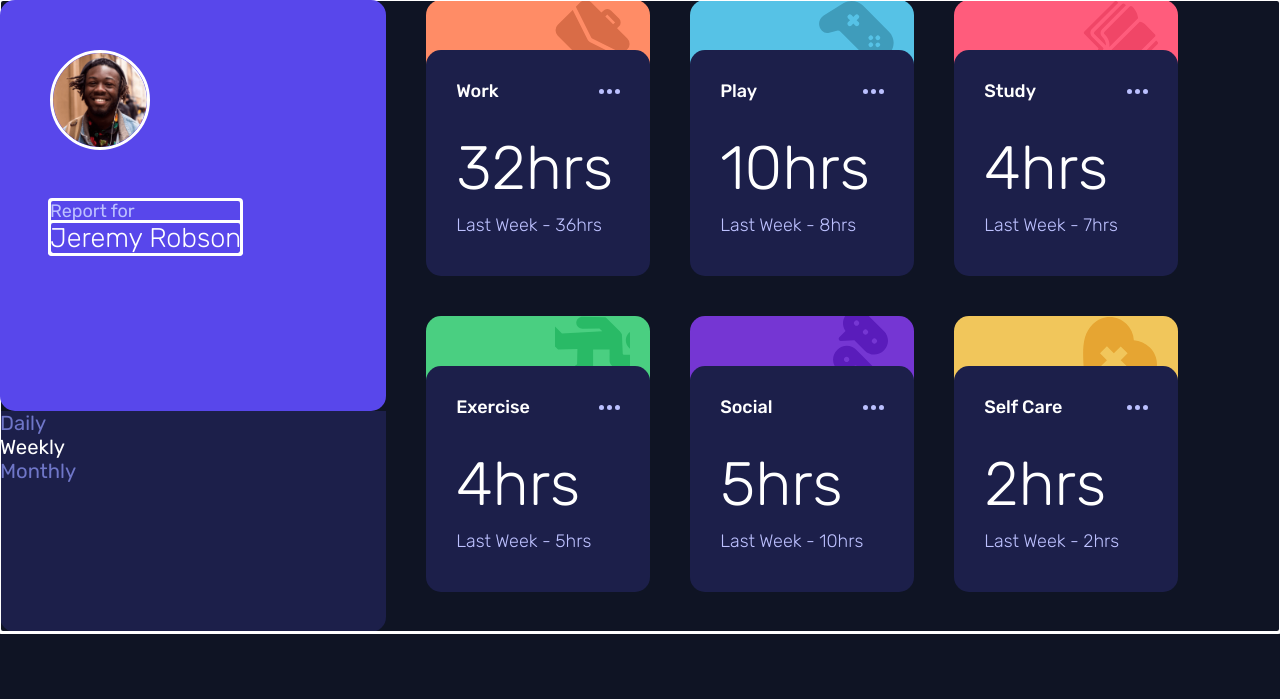
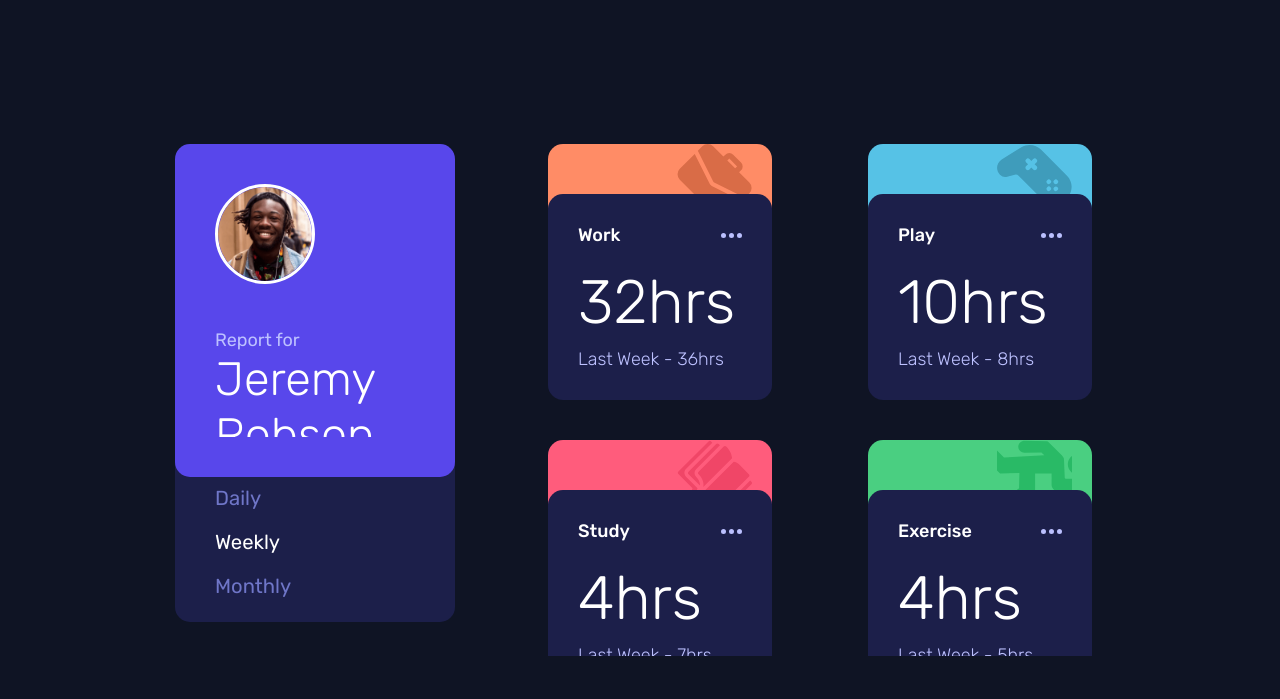
Before and after one commit to caioalmeidacl/time-tracking-dashboard, a plain HTML site: page index.html in a window 1280 px wide. Drawn offline with Linux system fonts and the light colour scheme.

Commit message:
feat: desktop finish and v1

```diff
--- a/style.css
+++ b/style.css
@@ -169,24 +169,24 @@ path:hover {
     body {
         grid-template-areas:
             "section main";
-        grid-template-columns:  auto 0.9fr;
+        grid-template-columns:  350px auto;
         grid-template-rows: 1fr;
-        outline: auto ;
-        height: fit-content;
-        gap: 40px;
+        gap: 10px;
+        place-content: center;
+        place-items: center;
     }
 
     section {
         overflow: hidden;
+        max-width: 30vw;
     }
 
     .profile {
-        height: 100%;
-        width: 100%;
+        min-width: fit-content;
+        height: 64vh;
         overflow: hidden;
-        display: flex;
-        flex-direction: column;
     }
+
     .info {
         flex-direction: column;
         height: 65%;
@@ -194,18 +194,19 @@ path:hover {
         padding: 0px;
         position: relative;
         z-index: 2;
-        padding: 50px;
+        padding: 40px;
     }
+
 
     .info img {
         max-width: 100px;
         max-height: 100px;
-        margin-bottom: 50px;
+        margin-bottom: 45px;
     }
 
     .info div {
         margin-left: 0px;
-        outline: auto;
+        overflow: hidden;
         width: fit-content;
     }
 
@@ -216,38 +217,54 @@ path:hover {
     }
     .info h1 {
         font-weight: 300;
-        /* font-size: 4em; */
-        outline: auto;
-        width: fit-content;
-        height: fit-content;
-        overflow: hidden;
+        font-size: 2.6rem;
+        width: 200px;
     }
 
     .menu {
         flex-direction: column;
-        height: 35%;
+        height: 20vh;
         background-color: var(--dark-blue);
         justify-content: normal;
         border-bottom-left-radius: 15px;
         border-bottom-right-radius: 15px;
-        margin-top: 0px;
-        padding: 0;
+        margin-top: -15px;
+        padding: 0px 40px 0px;
+        justify-content: center;
+        overflow-y: auto;
+    }
+
+    .menu li {
+        margin: 10px 0;
     }
 
     #dashboard {
         display: flex;
         flex-wrap: wrap;
-        height: fit-content;
+        max-width: 50vw;
+        height: 64vh;
+        overflow-y: auto;
+        justify-content: space-around;
     }
+
+    ::-webkit-scrollbar {
+        background-color: var(--dark-blue);
+    }
+
     .cards {
-        margin: 0 40px 40px 0 ;
+        min-width: fit-content;
         width: 28vh;
     }
 
     #content {
-        padding: 30px;
+        padding: 30px 30px 20px 30px;
         margin-top: -25px;
         border-radius: 15px;
+    }
+
+    #content:hover {
+        cursor: pointer;
+        filter: brightness(1.3);
     }
 
     #content p {
@@ -257,7 +274,7 @@ path:hover {
 
     .title {
         display: flex;
-        padding: 0 0 10px 0;
+        padding: 0;
         align-items: center;
     }
 
@@ -270,12 +287,14 @@ path:hover {
     .time p {
         font-size: 1rem;
         font-weight: 400;
-        padding-top: 10px;
+        margin-top: 10px;
+        overflow: hidden;
     }
 
     .time h1 {
         font-size: 3.4rem;
         font-weight: 300;
+        overflow: hidden;
     }
 }
 
```
